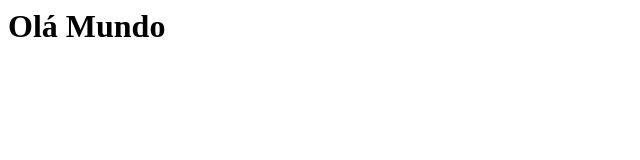
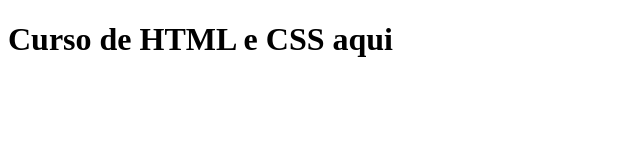
Before and after one commit to alanaraujo42/web-estudos, a plain HTML site: page index.html in a window 1280 px wide. Shown: the whole page, without its empty margins (0-640 px from the left). Drawn offline with Linux system fonts and the light colour scheme.

Commit message:
learning about initial tags

```diff
--- a/index.html
+++ b/index.html
@@ -1 +1,10 @@
-<h1>Olá Mundo</h1>
+<!DOCTYPE html>
+<html>
+    <head>
+        <title>Curso de HTML</title>
+        <meta charset="UTF-8">
+    </head>
+    <body>
+        <h1>Curso de HTML e CSS aqui</h1>
+    </body>
+</html>
```
